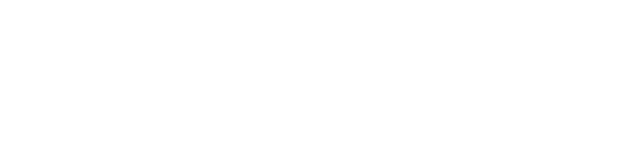
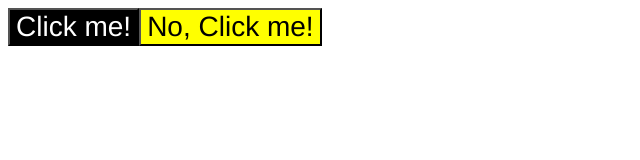
Before and after one commit to kevennguyen152/css-foundations, a plain HTML site: page 03-group-selectors/index.html in a window 1280 px wide. Shown: the whole page, without its empty margins (0-640 px from the left). Drawn offline with Linux system fonts and the light colour scheme.

Commit message:
Add index.html and styles.css for assignment 3

```diff
--- a/03-group-selectors/index.html
+++ b/03-group-selectors/index.html
@@ -1,5 +1,14 @@
 <!DOCTYPE html>
 <html lang = "en">
-    <meta charset="UTF-8">
-    <Title> 03-group-selectors </Title>
+    <head>
+        <meta charset="UTF-8">
+        <Title> 03-group-selectors </Title>
+        <link rel ="stylesheet" href = "styles.css" />
+    </head>
+
+    <!-- Here I am naming each button a different class to make it easier to style-->
+    <body>
+        <button class = "button-one"> Click me! </div>
+        <button class = "button-two"> No, Click me! </div>
+    </body>
 </html>
--- a/03-group-selectors/styles.css
+++ b/03-group-selectors/styles.css
@@ -0,0 +1,22 @@
+/*styles.css*/
+
+/*grouping both buttons together so I can apply equal characteristics to them */
+.button-one,
+.button-two
+    {
+        font-size: 28px;
+        font-family: Helvetica, "Times New Roman", sans-serif;
+}
+
+/*Here I am applying each button its own characteristics*/
+.button-one
+    {
+        background-color: black;
+        color: white;
+}
+
+.button-two
+    {
+        background-color: yellow;
+        color: black;
+}
```
